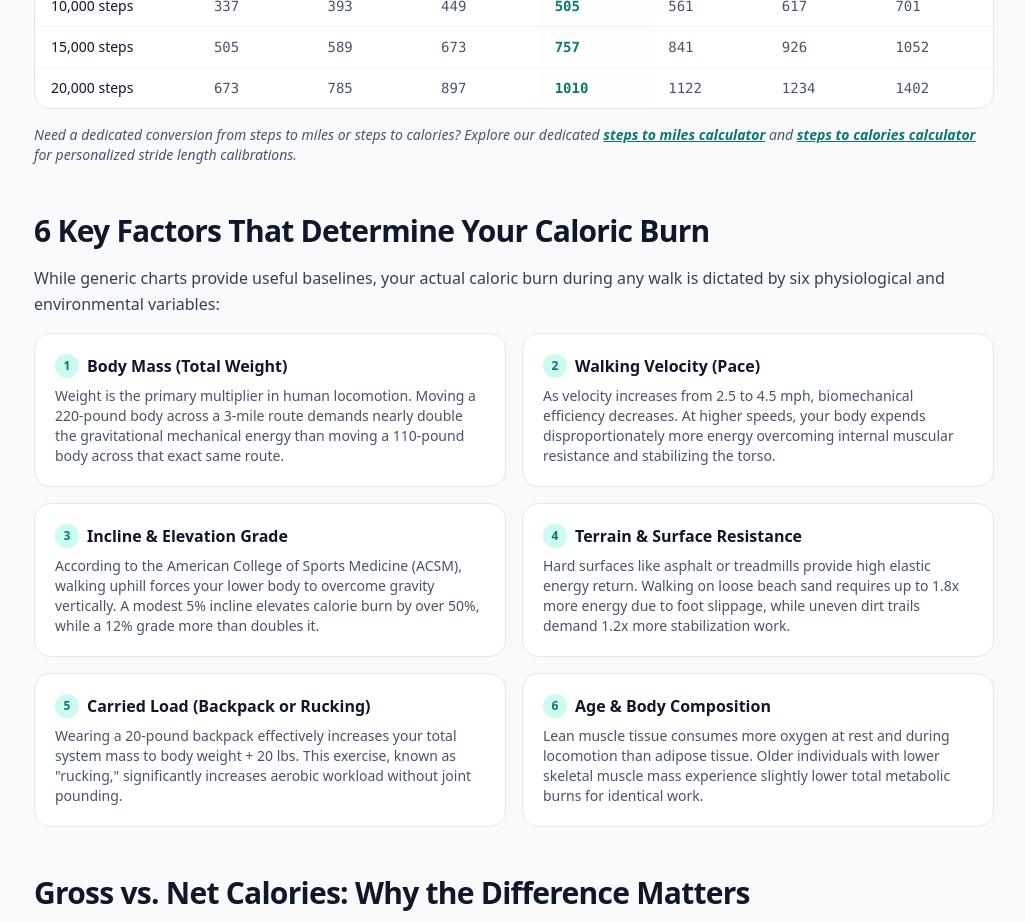
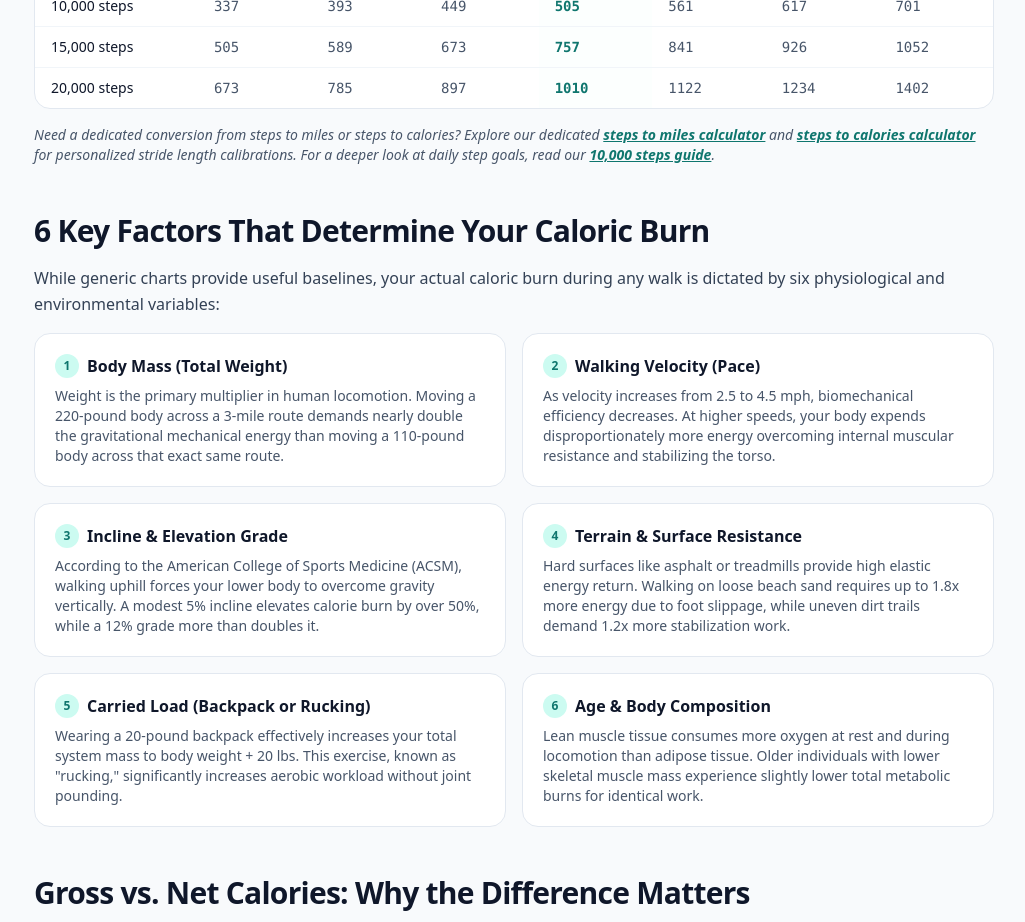
Before and after one commit to zain-taseer-developer/Walking-Calorie-Calculator-2026, a Next.js app: page / in a window 1280 px wide. Shown: the part 5700-6622 px from the top of the page, without its empty margins (126-1151 px from the left). Built offline with nearby package versions, Linux system fonts and the light colour scheme; no server answers.

Commit message:
Add 10000 steps guide internal link to homepage

```diff
--- a/app/page.tsx
+++ b/app/page.tsx
@@ -373,6 +373,7 @@ export default function HomePage() {
             highlightColumnIndex={4} // 180 lbs
           />
 
+
 <p className="text-sm text-slate-600 dark:text-slate-400 italic">
   Need a dedicated conversion from steps to miles or steps to calories? Explore our dedicated{" "}
   <Link href="/steps-to-miles-calculator" className="text-brand-700 dark:text-brand-400 font-semibold underline">
@@ -382,8 +383,12 @@ export default function HomePage() {
   <Link href="/steps-to-calories-calculator" className="text-brand-700 dark:text-brand-400 font-semibold underline">
     steps to calories calculator
   </Link>{" "}
-            for personalized stride length calibrations.
+  for personalized stride length calibrations. For a deeper look at daily step goals, read our{" "}
+  <Link href="/how-many-miles-is-10000-steps" className="text-brand-700 dark:text-brand-400 font-semibold underline">
+    10,000 steps guide
+  </Link>.
 </p>
+
         </section>
 
         {/* Section 4: Key Factors Influencing Caloric Expenditure */}
```
Lines whose indentation alone changed are shown as unchanged.
